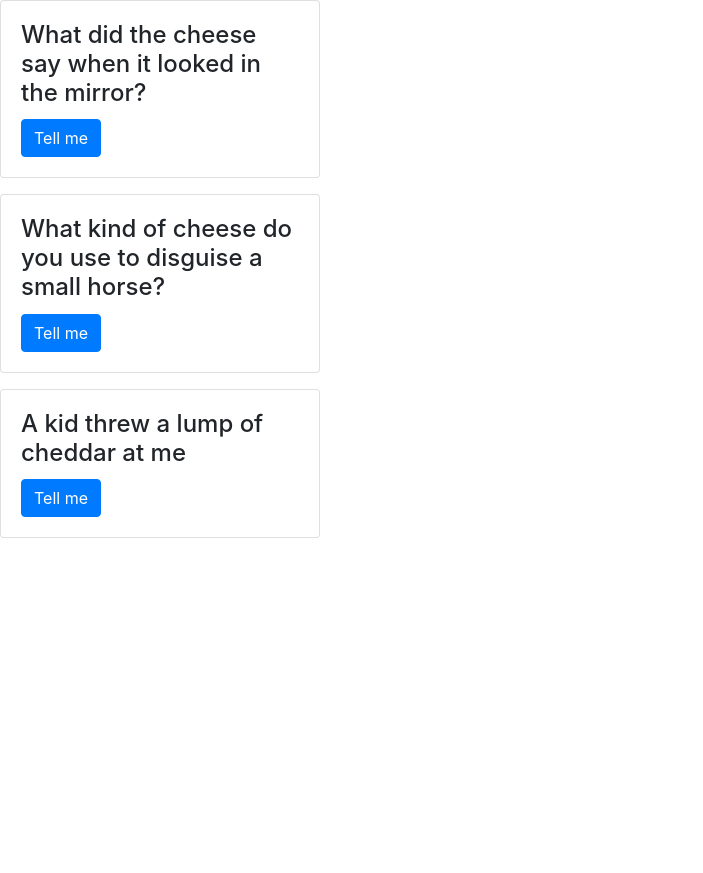
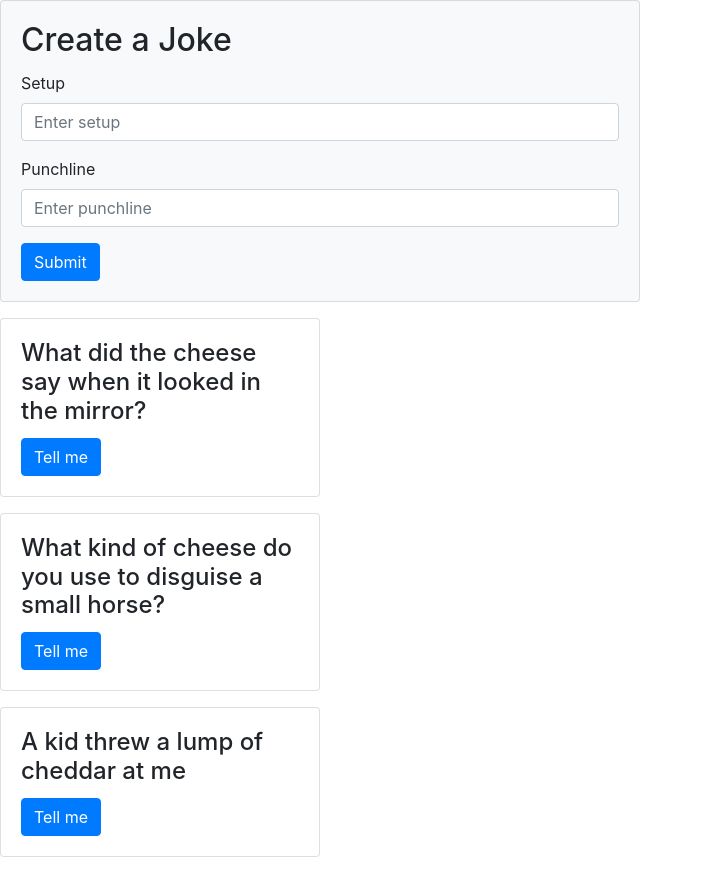
Before and after one commit to clodal/angular-5-workshop, an Angular app: page / in a window 1280 px wide. Shown: the whole page, without its empty margins (0-703 px from the left). Before the commit the page ends 800 px from the top, so only its background shows below. Built offline with nearby package versions, Linux system fonts and the light colour scheme.

Commit message:
chapter-7: forms

```diff
--- a/src/app/app.module.ts
+++ b/src/app/app.module.ts
@@ -3,12 +3,14 @@
 import { AppComponent } from './app.component';
 import { JokeComponent } from './joke.component';
 import { JokeListComponent } from './jokelist.component';
+import { JokeFormComponent } from './joke-form/joke-form.component';
 
 @NgModule({
   declarations: [
     AppComponent,
     JokeComponent,
     JokeListComponent,
+    JokeFormComponent,
   ],
   imports: [
     BrowserModule
--- /dev/null
+++ b/src/app/joke-form/joke-form.component.html
@@ -0,0 +1,14 @@
+<div class="card bg-light mb-3" style="width: 640px;">
+  <div class="card-body">
+    <div class="card-title"><h2>Create a Joke</h2></div>
+    <div class="form-group">
+      <label for="inputSetup">Setup</label>
+      <input type="text" class="form-control" id="inputSetup" placeholder="Enter setup" #setup>
+    </div>
+    <div class="form-group">
+      <label for="inputPunchline">Punchline</label>
+      <input type="text" class="form-control" id="inputPunchline" placeholder="Enter punchline" #punchline>
+    </div>
+    <button (click)="createJoke(setup.value, punchline.value)" type="submit" class="btn btn-primary">Submit</button>
+  </div>
+</div>
--- /dev/null
+++ b/src/app/joke-form/joke-form.component.ts
@@ -0,0 +1,20 @@
+import { Component, OnInit, Output, EventEmitter } from '@angular/core';
+import { Joke } from '../joke.component';
+
+@Component({
+  selector: 'app-joke-form',
+  templateUrl: './joke-form.component.html',
+  styleUrls: ['./joke-form.component.css']
+})
+export class JokeFormComponent implements OnInit {
+  @Output() jokeCreated = new EventEmitter();
+
+  constructor() { }
+
+  ngOnInit() {
+  }
+
+  createJoke(setup: string, punchline: string) {
+    this.jokeCreated.emit(new Joke(setup, punchline));
+  }
+}
--- a/src/app/jokelist.component.ts
+++ b/src/app/jokelist.component.ts
@@ -4,6 +4,7 @@
 @Component({
   selector: 'joke-list',
   template: `
+    <app-joke-form (jokeCreated)="addJoke($event)"></app-joke-form>
     <joke *ngFor="let j of jokes" [joke]="j"></joke>
   `
 })
@@ -16,4 +17,8 @@
       new Joke('A kid threw a lump of cheddar at me', 'I thought \'That’s not very mature.\''),
     ];
   }
+
+  addJoke(joke) {
+    this.jokes.unshift(joke);
+  }
 }
```
Also changed, not shown: src/app/joke-form/joke-form.component.css (added), 1 other file (tests, documents, lock files or other folders).
